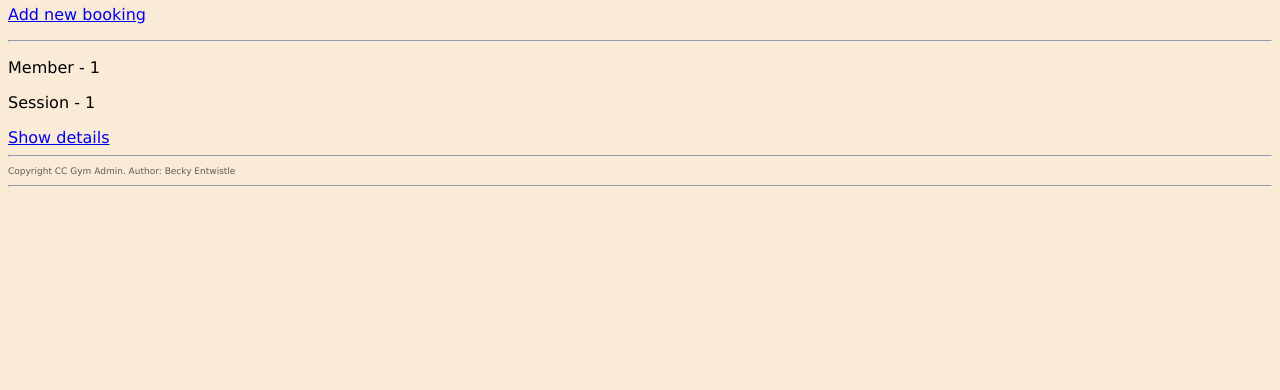
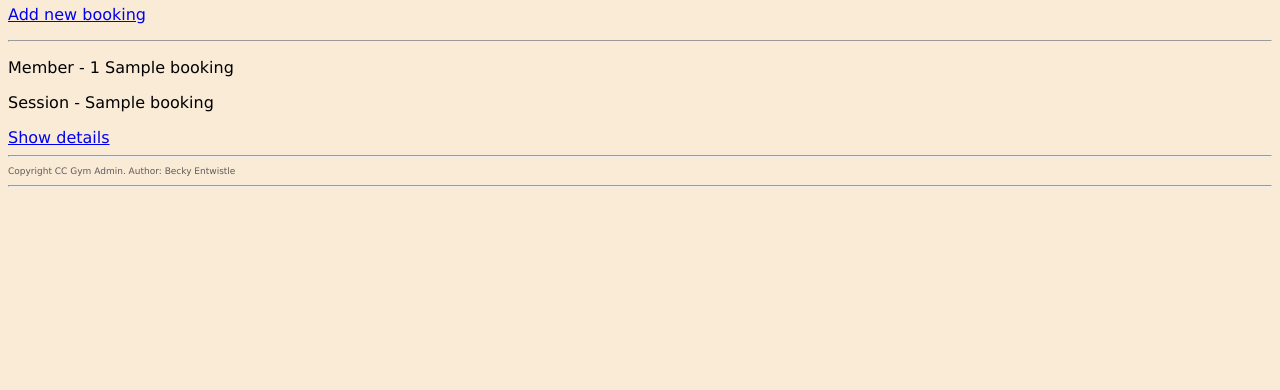
Before and after one commit to bjentwistle/Gym_members_project, a Flask app: template project_code/templates/bookings/bookings.jinja in a window 1280 px wide. Shown: the part 410-800 px from the top of the page. Run offline with Flask 3, Linux system fonts and the light colour scheme; the template is opened without the code that fills it: most values are stand-ins (such as "Sample title", 1, 10 or a date in 2020).

Commit message:
added basic view of bookings but cheated to add names - need to get actual objects back

```diff
--- a/project_code/templates/bookings/bookings.jinja
+++ b/project_code/templates/bookings/bookings.jinja
@@ -16,8 +16,8 @@
 {% for booking in bookings %}
 
 <div class = "booking">
-<p> Member - {{ booking.member_id}} </p>
-<p> Session -  {{ booking.session_id }} </p>
+<p> Member - {{ booking[0]}} {{ booking[1]}} </p>
+<p> Session -  {{ booking[2] }} </p>
 {# <p> Premium Session? -
         {% if session.premium_session == True %}
             Yes
```
Also changed, not shown: project_code/repositories/booking_repo.py (+8 -8 lines).
